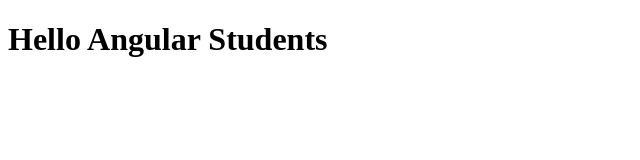
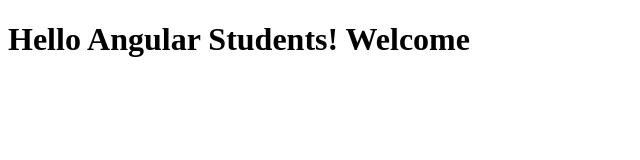
Before and after one commit to pratheesh3395/Angular-js, a plain HTML site: page index.html in a window 1280 px wide. Shown: the whole page, without its empty margins (0-640 px from the left). Drawn offline with Linux system fonts and the light colour scheme.

Commit message:
next version of web file.

```diff
--- a/index.html
+++ b/index.html
@@ -5,6 +5,6 @@
     <title>Hello Angular</title>
   </head>
   <body>
-    <h1>Hello Angular Students</h1>
+    <h1>Hello Angular Students! Welcome</h1>
   </body>
 </html>
```
